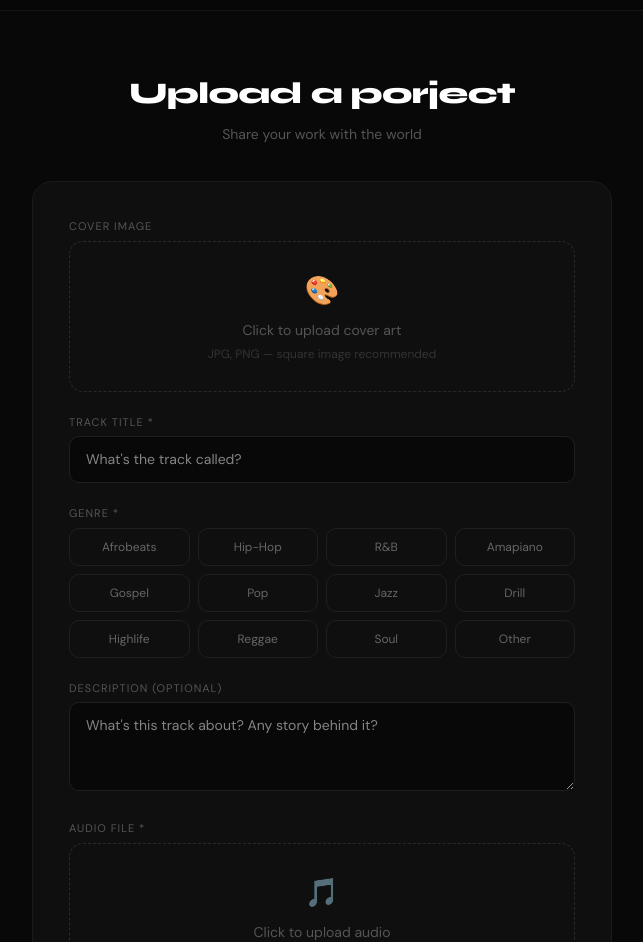
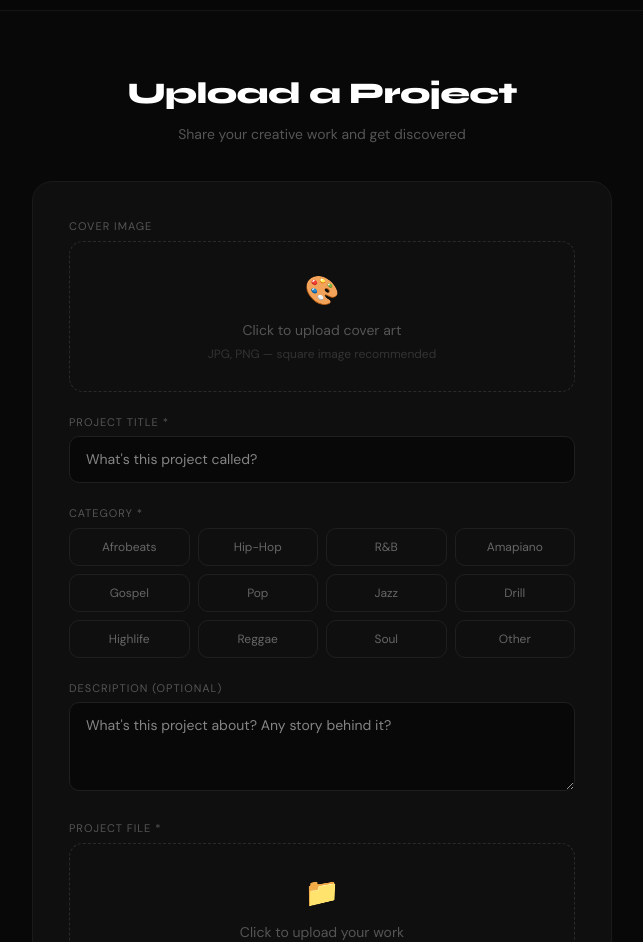
Before and after one commit to Crystaluani/YORA, a Next.js app: page /upload-track in a window 1280 px wide. Shown: the part 50-992 px from the top of the page, without its empty margins (318-961 px from the left). Built offline with nearby package versions, Linux system fonts and the light colour scheme; no server answers.

Commit message:
fix: generalize upload page language to project/creative work

```diff
--- a/app/upload-track/page.tsx
+++ b/app/upload-track/page.tsx
@@ -26,9 +26,9 @@ export default function UploadTrackPage() {
   }
 
   const handleUpload = async () => {
-    if (!title)     return alert("Please add a track title")
-    if (!genre)     return alert("Please select a genre")
-    if (!audioFile) return alert("Please select an audio file")
+    if (!title)     return alert("Please add a project title")
+    if (!genre)     return alert("Please select a category")
+    if (!audioFile) return alert("Please select a file")
 
     setUploading(true)
 
@@ -40,15 +40,14 @@ export default function UploadTrackPage() {
     let audio_url = ""
     let image_url = ""
 
-    // 1. Upload audio
-    setUploadProgress("Uploading audio...")
+    setUploadProgress("Uploading file...")
     const audioPath = `${userId}/${timestamp}-${audioFile.name}`
     const { error: audioError } = await supabase.storage
       .from("tracks")
       .upload(audioPath, audioFile)
 
     if (audioError) {
-      alert(`Audio upload failed: ${audioError.message}`)
+      alert(`Upload failed: ${audioError.message}`)
       setUploading(false)
       setUploadProgress(null)
       return
@@ -57,7 +56,6 @@ export default function UploadTrackPage() {
     const { data: audioData } = supabase.storage.from("tracks").getPublicUrl(audioPath)
     audio_url = audioData.publicUrl
 
-    // 2. Upload cover image (optional)
     if (coverFile) {
       setUploadProgress("Uploading cover image...")
       const coverPath = `${userId}/${timestamp}-cover-${coverFile.name}`
@@ -71,8 +69,7 @@ export default function UploadTrackPage() {
       }
     }
 
-    // 3. Save to tracks table
-    setUploadProgress("Saving track...")
+    setUploadProgress("Saving project...")
     const { error: dbError } = await supabase
       .from("tracks")
       .insert({
@@ -85,7 +82,7 @@ export default function UploadTrackPage() {
       })
 
     if (dbError) {
-      alert(`Failed to save track: ${dbError.message}`)
+      alert(`Failed to save project: ${dbError.message}`)
       setUploading(false)
       setUploadProgress(null)
       return
@@ -131,10 +128,10 @@ export default function UploadTrackPage() {
 
           <div style={{ textAlign: "center", marginBottom: 36 }}>
             <h1 className="ut-syne" style={{ fontSize: 30, fontWeight: 800, margin: "0 0 8px", letterSpacing: "-0.02em" }}>
-              Upload a porject
+              Upload a Project
             </h1>
             <p style={{ color: "#555", fontSize: 14, margin: 0 }}>
-              Share your work with the world
+              Share your creative work and get discovered
             </p>
           </div>
 
@@ -166,18 +163,18 @@ export default function UploadTrackPage() {
 
               {/* Title */}
               <div>
-                <label className="ut-label">Track Title *</label>
+                <label className="ut-label">Project Title *</label>
                 <input
                   className="ut-input"
-                  placeholder="What's the track called?"
+                  placeholder="What's this project called?"
                   value={title}
                   onChange={e => setTitle(e.target.value)}
                 />
               </div>
 
-              {/* Genre */}
+              {/* Category */}
               <div>
-                <label className="ut-label">Genre *</label>
+                <label className="ut-label">Category *</label>
                 <div className="genre-grid">
                   {GENRES.map(g => (
                     <button
@@ -196,7 +193,7 @@ export default function UploadTrackPage() {
                 <label className="ut-label">Description (optional)</label>
                 <textarea
                   className="ut-input"
-                  placeholder="What's this track about? Any story behind it?"
+                  placeholder="What's this project about? Any story behind it?"
                   rows={3}
                   value={description}
                   onChange={e => setDescription(e.target.value)}
@@ -204,9 +201,9 @@ export default function UploadTrackPage() {
                 />
               </div>
 
-              {/* Audio File */}
+              {/* File */}
               <div>
-                <label className="ut-label">Audio File *</label>
+                <label className="ut-label">Project File *</label>
                 {audioFile ? (
                   <div style={{ background: "#080808", border: "1px solid #1f1f1f", borderRadius: 12, padding: "14px 16px", display: "flex", alignItems: "center", justifyContent: "space-between", gap: 12 }}>
                     <div style={{ display: "flex", alignItems: "center", gap: 12, minWidth: 0 }}>
@@ -230,8 +227,8 @@ export default function UploadTrackPage() {
                 ) : (
                   <div className="drop-zone">
                     <input type="file" accept="audio/*" onChange={e => setAudioFile(e.target.files?.[0] || null)} />
-                    <p style={{ fontSize: 28, margin: "0 0 8px" }}>🎵</p>
-                    <p style={{ fontSize: 14, color: "#555", margin: "0 0 4px" }}>Click to upload audio</p>
+                    <p style={{ fontSize: 28, margin: "0 0 8px" }}>📁</p>
+                    <p style={{ fontSize: 14, color: "#555", margin: "0 0 4px" }}>Click to upload your work</p>
                     <p style={{ fontSize: 12, color: "#333", margin: 0 }}>MP3, WAV, FLAC, AAC supported</p>
                   </div>
                 )}
@@ -239,7 +236,7 @@ export default function UploadTrackPage() {
 
               {/* Upload button */}
               <button className="ut-submit" onClick={handleUpload} disabled={uploading}>
-                {uploading ? uploadProgress || "Uploading..." : "Upload Track"}
+                {uploading ? uploadProgress || "Uploading..." : "Upload Project"}
               </button>
 
               {uploading && (
```
